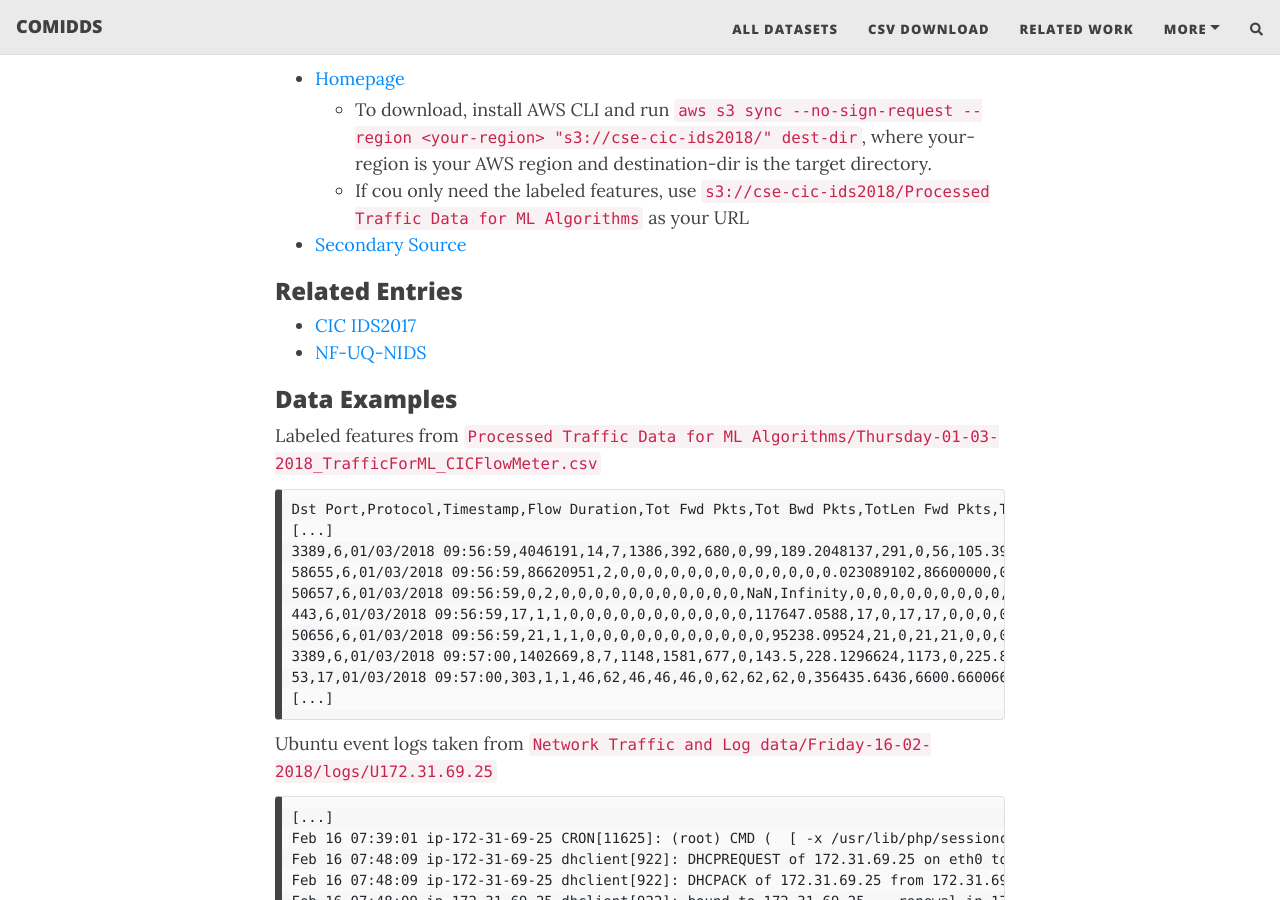
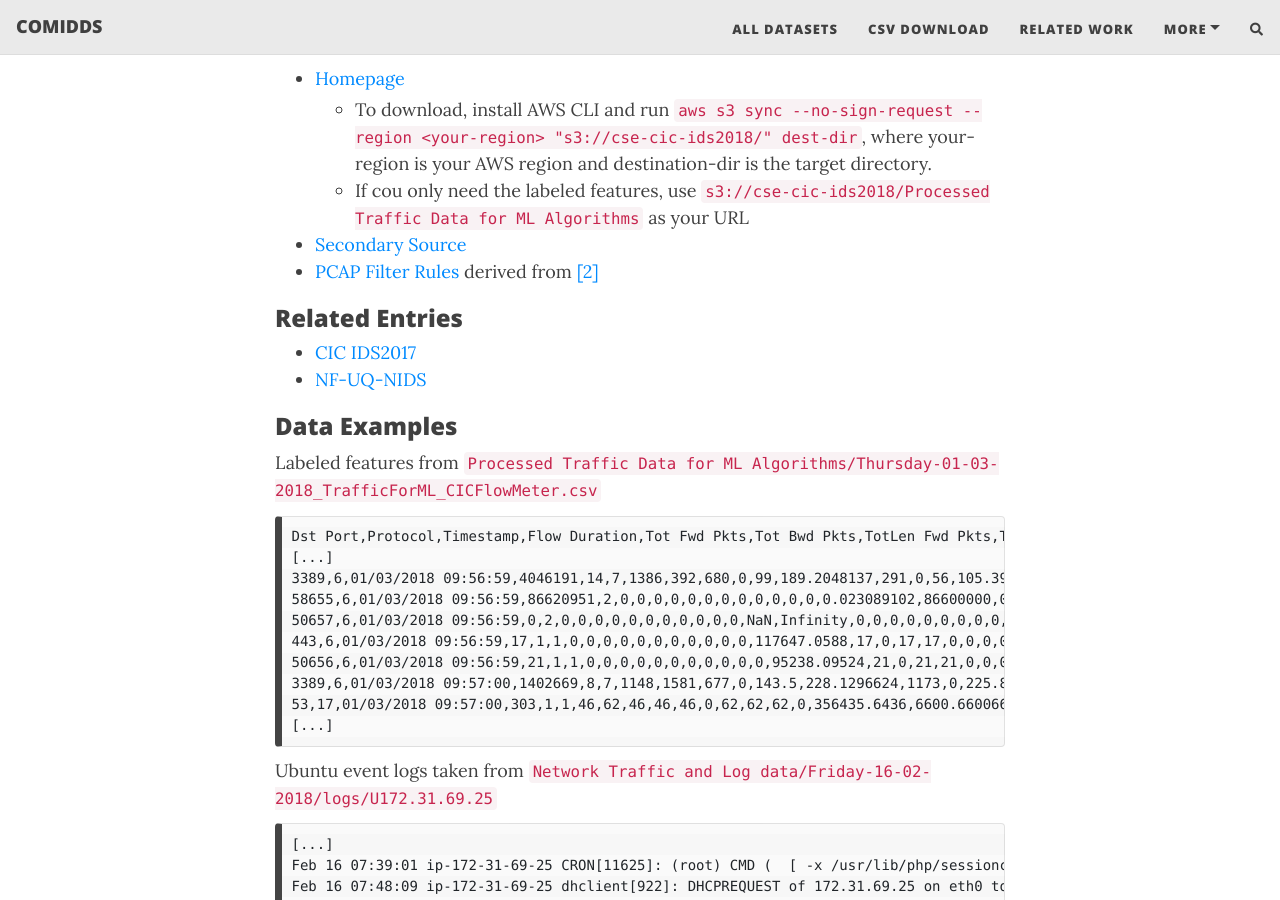
Before and after one commit to fkie-cad/COMIDDS, a Jekyll site: the page built from content/datasets/cse_cic_ids2018.md, in a window 1280 px wide and 900 px high, scrolled down 3503 px. Built offline with Jekyll 4.4.1, drawn with Linux system fonts in a browser that asks for light colours; nearby versions of some CDN libraries; comment, search, counter and statistics services are not loaded.

Commit message:
Add PCAP filter rules of CSE-CIC-IDS2018 dataset (#104)
Added a link to all filter rules for the PCAP files to separate the attacks of the CSE-CIC-IDS2018 dataset

```diff
--- a/content/datasets/cse_cic_ids2018.md
+++ b/content/datasets/cse_cic_ids2018.md
@@ -87,6 +87,7 @@ The aforementioned flaws of this dataset, such as some simulation artifacts maki
       your AWS region and destination-dir is the target directory.
     - If cou only need the labeled features, use `s3://cse-cic-ids2018/Processed Traffic Data for ML Algorithms` as your URL
 - [Secondary Source](https://registry.opendata.aws/cse-cic-ids2018/)
+- [PCAP Filter Rules](https://github.com/UHH-ISS/rt-kcsm/tree/main/code/filter/cse-cic-ids2018/filters) derived from [[2]](https://intrusion-detection.distrinet-research.be/CNS2022/CSECICIDS2018.html)
 
 ### Related Entries
 - [CIC IDS2017](/COMIDDS/content/datasets/cic_ids2017)
```
